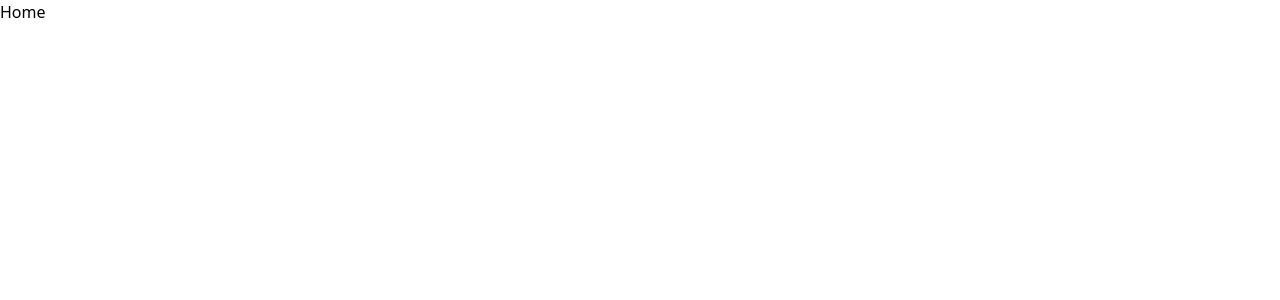
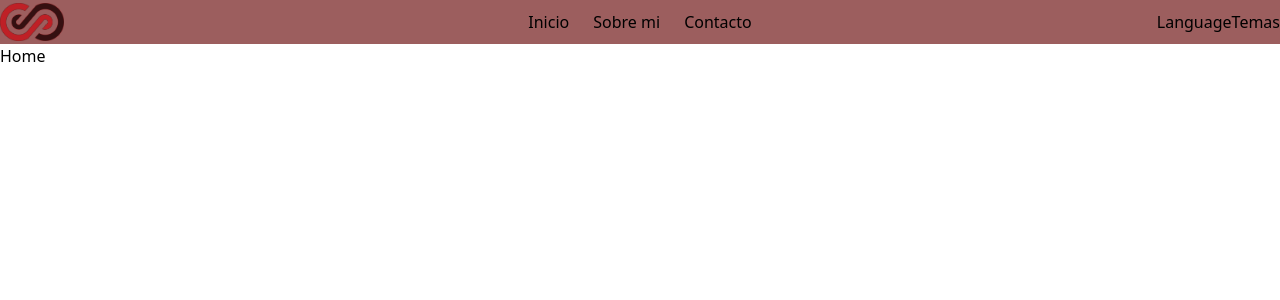
Before and after one commit to SantinoStimoli/my-portfolio, a React (Vite) app: page / in a window 1280 px wide. Shown: the top 300 px of the page. Built offline with nearby package versions, Linux system fonts and the light colour scheme.

Commit message:
nav center & options

```diff
--- a/src/App.tsx
+++ b/src/App.tsx
@@ -2,7 +2,7 @@ import { Route, Routes } from 'react-router-dom'
 import Home from './routes/Home'
 import AboutMe from './routes/AboutMe'
 import NotFound from './routes/NotFound'
-// import Header from './components/body/Header'
+import Header from './components/body/Header'
 import useTheme from './hooks/useTheme'
 
 const App = () => {
@@ -11,7 +11,7 @@ const App = () => {
 
     return (
         <div>
-            {/* <Header /> */}
+            <Header />
             <Routes>
                 <Route path='' element={<Home />} />
                 <Route path='about-me' element={<AboutMe />} />
--- a/src/components/body/Header.tsx
+++ b/src/components/body/Header.tsx
@@ -1,13 +1,14 @@
 import { ThemeType } from "../../services/theme"
 import Logo from "../pure/Logo"
 import Nav from "../pure/Nav"
+import Options from "../pure/Options"
 
-const Header = ({ theme }: { theme: ThemeType }) => {
+const Header = () => {
     return (
         <header className="bg-primary flex justify-between w-full">
-            <Logo theme={theme} />
-            <Nav navList={['Inicio', 'Sobre mi', 'Contacto', 'Not Found']} />
-            <span>MODOS DE LUZ</span>
+            <Logo />
+            <Nav navList={['Inicio', 'Sobre mi', 'Contacto']} />
+            <Options />
         </header>
     )
 }
--- a/src/components/pure/Logo.tsx
+++ b/src/components/pure/Logo.tsx
@@ -1,7 +1,13 @@
-const Logo = ({ theme }: { theme: any }) => {
+const Logo = () => {
+
+    const LOGO = {
+        DARK: '/SS-LOGO-1.png',
+        LIGHT: '/SS-LOGO-2.png'
+    }
+
     return (
-        <div className="flex items-center gap-3 [&>span]:hover:left-0">
-            {/* <img className="w-16 h-fit my-auto z-20 md:bg-primary" src={} /> */}
+        <div className="flex flex-grow basis-0 items-center gap-3 logo-section">
+            <img className="w-16 h-fit my-auto z-20 md:bg-primary" src={LOGO.DARK} />
             <span className=" text-white relative -left-32 z-10 transition-all duration-500 -md:hidden cursor-default"> Santino Stimoli</span>
         </div>
     )
--- /dev/null
+++ b/src/components/pure/Options.tsx
@@ -0,0 +1,10 @@
+const Options = () => {
+    return (
+        <div className="flex flex-grow basis-0 justify-end items-center">
+            <span>Language</span>
+            <span>Temas</span>
+        </div>
+    )
+}
+
+export default Options
--- a/src/services/theme.ts
+++ b/src/services/theme.ts
@@ -12,5 +12,6 @@ export function getActualTheme() {
         return THEME.LIGHT
     }
     console.log(actualTheme);
+
     return actualTheme
 }
--- a/src/styles/general.css
+++ b/src/styles/general.css
@@ -8,3 +8,7 @@
         --bg-secondary: 111 114 185;
     }
 }
+
+.logo-section img:hover~span {
+    @apply left-0
+}
```
